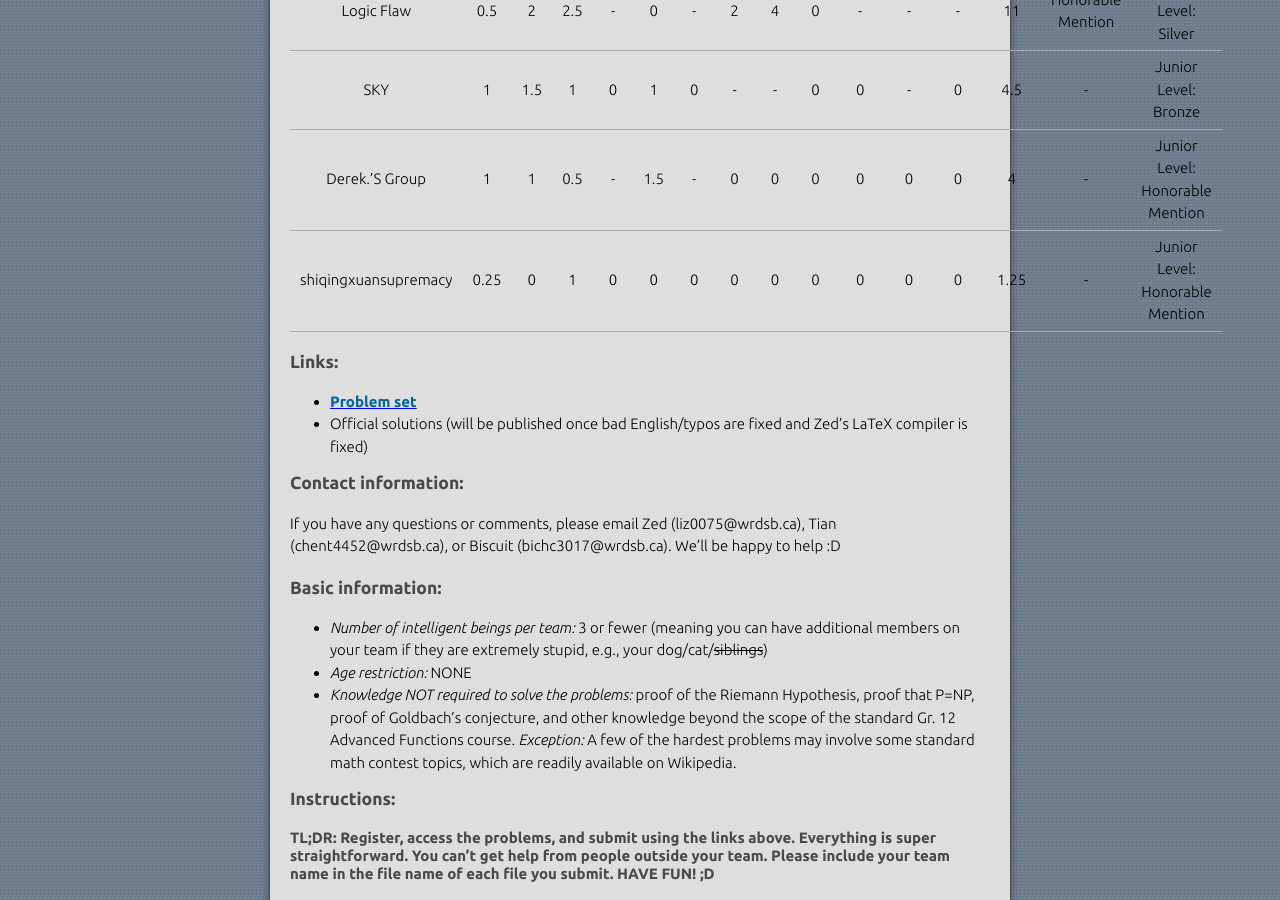
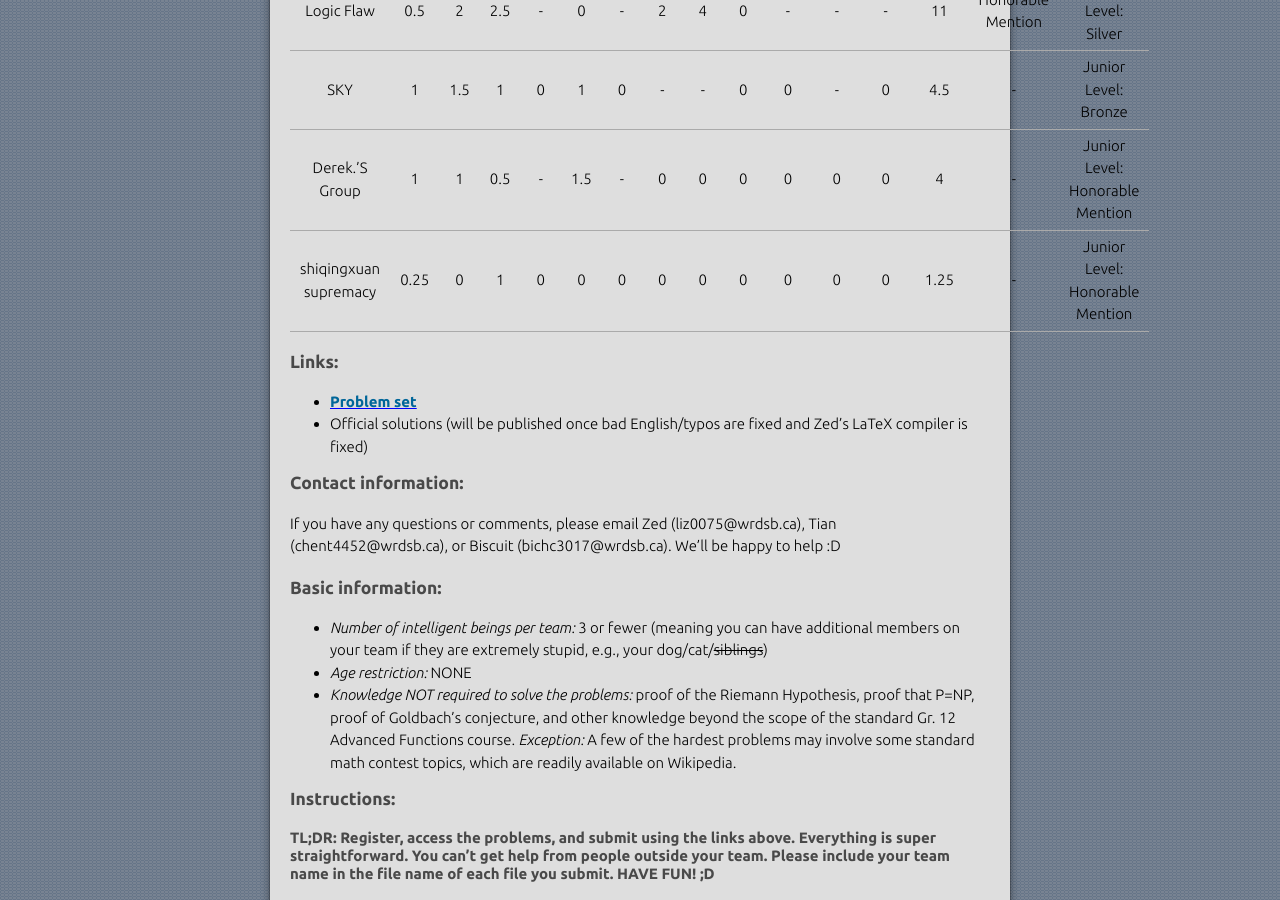
Before and after one commit to sjammathletes/sjammathletes.github.io, a Jekyll site: the page built from sjammo.md, in a window 1280 px wide and 900 px high, scrolled down 1075 px. Built offline with Jekyll 4.4.1, drawn with Linux system fonts in a browser that asks for light colours; our own code applies the rules of GitHub Pages for plain Markdown files.

Commit message:
last attempt to fix table

```diff
--- a/sjammo.md
+++ b/sjammo.md
@@ -19,7 +19,7 @@
 | Logic Flaw | 0.5 | 2 | 2.5 | - | 0 | - | 2 | 4 | 0 | - | - | - | 11 | Honorable Mention | Junior Level: Silver |
 | SKY | 1 | 1.5 | 1 | 0 | 1 | 0 | - | - |  0 | 0 | - | 0 | 4.5 | - | Junior Level: Bronze |
 | Derek.'S Group | 1 | 1 | 0.5 | - | 1.5 | - | 0 | 0 | 0 | 0 | 0 | 0 | 4 | - | Junior Level: Honorable Mention |
-| shiqingxuansupremacy | 0.25 | 0 | 1 | 0 | 0 | 0 | 0 | 0 | 0 | 0 | 0 | 0 | 1.25 | - | Junior Level: Honorable Mention |
+| shiqingxuan supremacy | 0.25 | 0 | 1 | 0 | 0 | 0 | 0 | 0 | 0 | 0 | 0 | 0 | 1.25 | - | Junior Level: Honorable Mention |
 
 
 ### Links:
```
